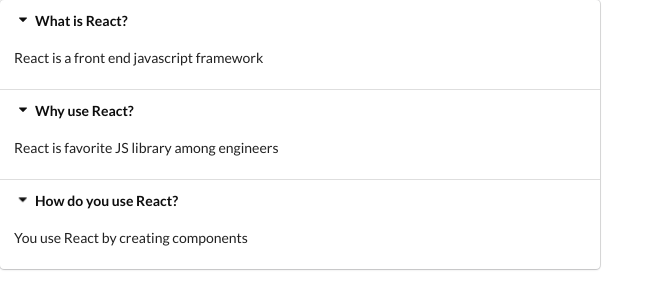
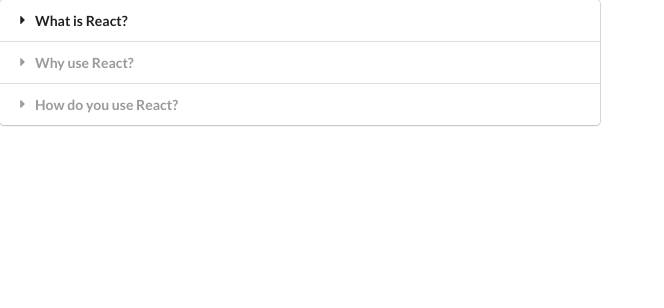
Before and after one commit to DonghyunKK/react-hooks-widgets, a React (Create React App) app: page / in a window 1280 px wide. Shown: the top 308 px of the page, without its empty margins (0-664 px from the left). Built offline with nearby package versions, Linux system fonts and the light colour scheme.

Commit message:
practice useState

```diff
--- a/src/components/Accordion.js
+++ b/src/components/Accordion.js
@@ -1,14 +1,25 @@
-import React from 'react';
+import React, { useState } from 'react';
 
 const Accordion = ({items}) => {
-  const renderedItems = items.map(item => {
+  const [activeIndex, setActiveIndex] = useState(null);
+
+  const onTitleClick = (index) => {
+    setActiveIndex(index);
+  };
+
+
+  const renderedItems = items.map((item, index) => {
+    const active = index === activeIndex ? 'active' : '';
     return (
       <React.Fragment key={item.title}>
-        <div className="title active ">
+        <div
+          className={`title ${active}`}
+          onClick={() => onTitleClick(index)}
+        >
           <i className="dropdown icon"></i>
           {item.title}
         </div>
-        <div className="content active">
+        <div className={`content ${active}`}>
           <p>{item.content}</p>
         </div>
       </React.Fragment>
```
Also changed, not shown: 1 other file (tests, documents, lock files or other folders).
